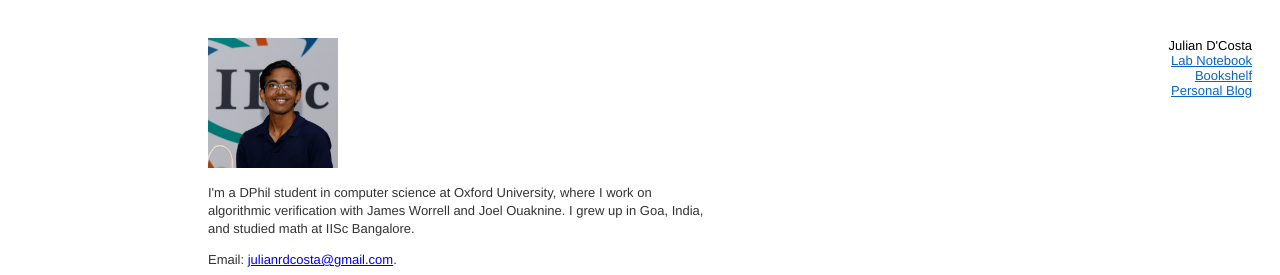
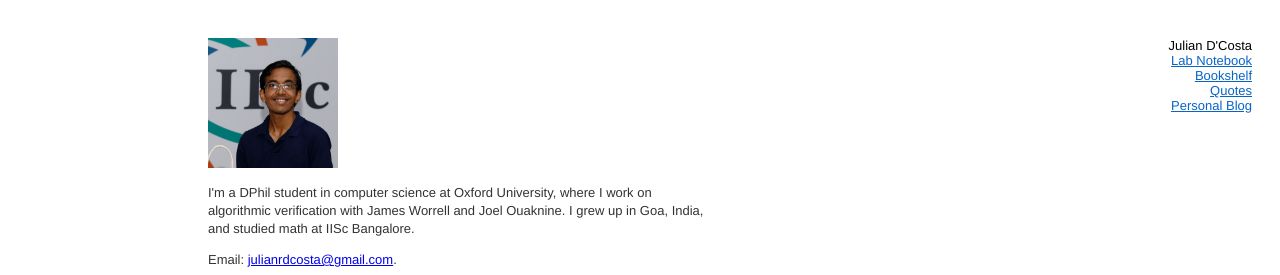
Before and after one commit to julianrdcosta/julianrdcosta.github.io, a Jekyll site: the page built from index.html, in a window 1280 px wide. Shown: the top 275 px of the page. Built offline with Jekyll 4.4.1, drawn with Linux system fonts in a browser that asks for light colours.

Commit message:
Update index.html

```diff
--- a/index.html
+++ b/index.html
@@ -11,6 +11,7 @@ title: Julian R D'Costa
 
   <li><a href="/blog">Lab Notebook</a></li>
   <li><a href="/bookshelf">Bookshelf</a></li>
+  <li><a href="/quotes">Quotes</a></li>
   <li><a href="/blog">Personal Blog</a></li>
 
 </ul>
```
